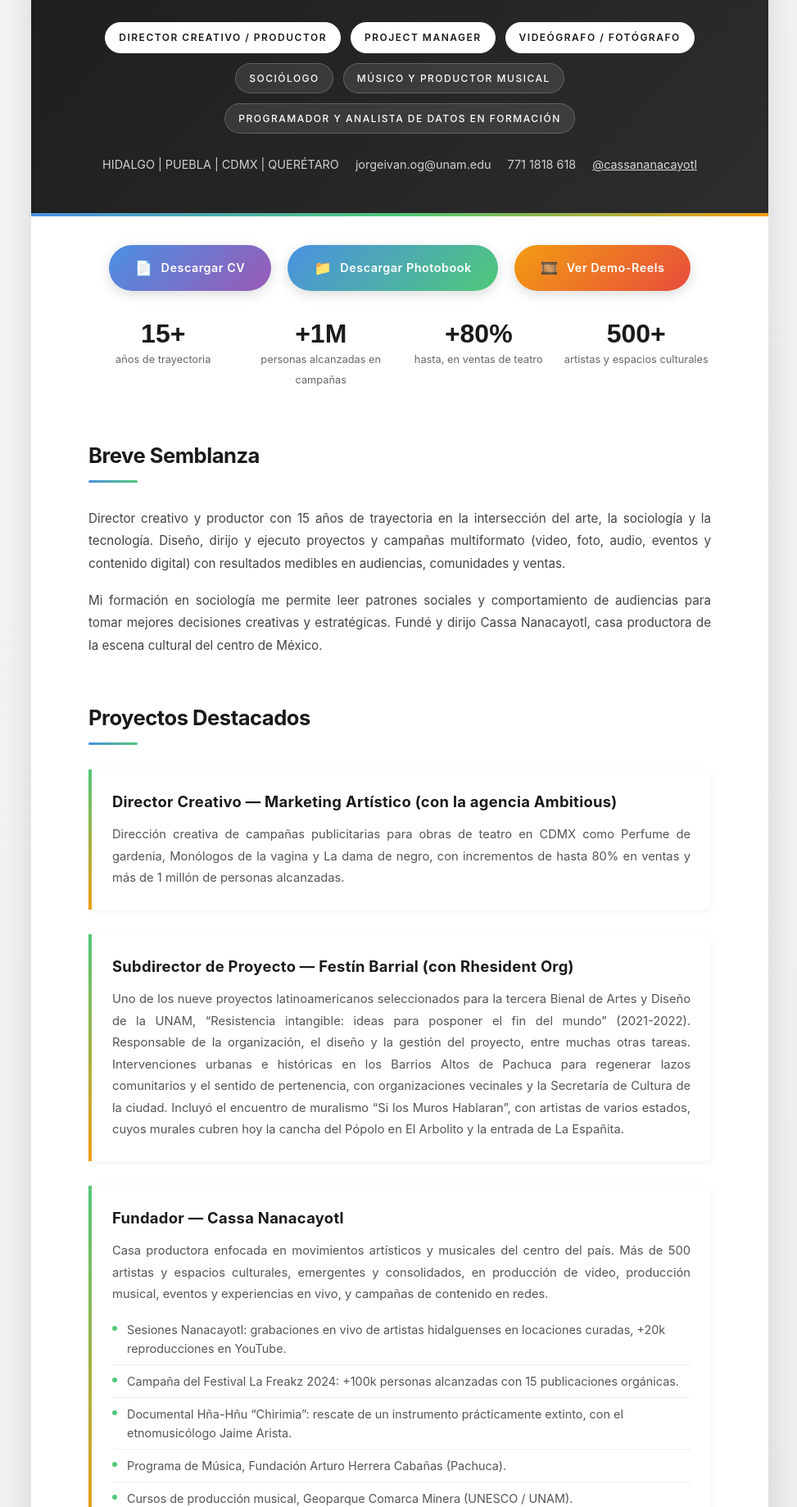
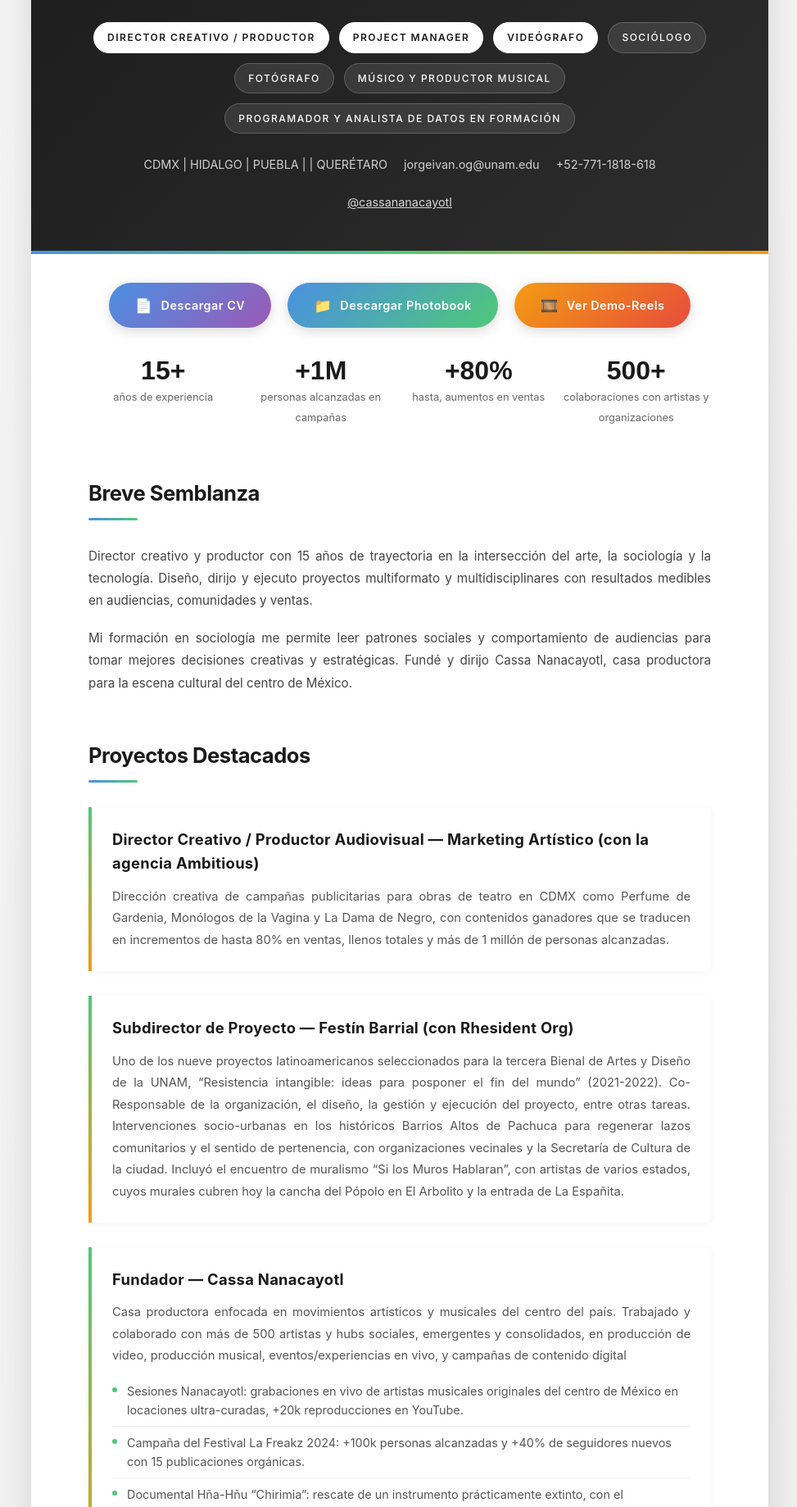
Before and after one commit to jorgeivangonzalez/CV-Digital, a plain HTML site: page index.html in a window 1280 px wide. Shown: the part 418-2257 px from the top of the page at 82% size, without its empty margins (152-1125 px from the left). Drawn offline with Linux system fonts and the light colour scheme; a script that the page names is missing.

Commit message:
Update index.html
Manual changes and style corrections

```diff
--- a/index.html
+++ b/index.html
@@ -29,16 +29,17 @@
             <div class="roles">
                 <span class="primary" data-en="Creative Director / Producer">Director Creativo / Productor</span>
                 <span class="primary" data-en="Project Manager">Project Manager</span>
-                <span class="primary" data-en="Videographer / Photographer">Videógrafo / Fotógrafo</span>
+                <span class="primary" data-en="Videographer / Photographer">Videógrafo</span>
                 <span data-en="Sociologist">Sociólogo</span>
+                <span data-en="Photographer">Fotógrafo</span>
                 <span data-en="Musician &amp; Music Producer">Músico y Productor Musical</span>
                 <span data-en="Programmer &amp; Data Analyst in training">Programador y Analista de Datos en formación</span>
             </div>
 
             <div class="contact">
-                <p>HIDALGO | PUEBLA | CDMX | QUERÉTARO</p>
+                <p>CDMX | HIDALGO | PUEBLA |  | QUERÉTARO</p>
                 <p>jorgeivan.og@unam.edu</p>
-                <p>771 1818 618</p>
+                <p>+52-771-1818-618</p>
                 <p><a href="https://instagram.com/cassananacayotl">@cassananacayotl</a></p>
             </div>
         </header>
@@ -59,41 +60,41 @@
         </div>
 
         <div class="impact">
-            <div><strong>15+</strong><span data-en="years of experience">años de trayectoria</span></div>
+            <div><strong>15+</strong><span data-en="years of experience">años de experiencia</span></div>
             <div><strong>+1M</strong><span data-en="people reached in campaigns">personas alcanzadas en campañas</span></div>
-            <div><strong>+80%</strong><span data-en="up to, in theater sales">hasta, en ventas de teatro</span></div>
-            <div><strong>500+</strong><span data-en="artists &amp; cultural hubs">artistas y espacios culturales</span></div>
+            <div><strong>+80%</strong><span data-en="up to, in sales growth">hasta, aumentos en ventas</span></div>
+            <div><strong>500+</strong><span data-en="collaborations with artists &amp; cultural hubs">colaboraciones con artistas y organizaciones</span></div>
         </div>
 
         <main>
             <section class="about">
                 <h2 data-en="Profile">Breve Semblanza</h2>
-                <p data-en="Creative director and producer with 15 years at the intersection of art, sociology and technology. I design, lead and deliver multi-format projects and campaigns (video, photo, audio, events and digital content) with measurable results in audiences, communities and sales.">Director creativo y productor con 15 años de trayectoria en la intersección del arte, la sociología y la tecnología. Diseño, dirijo y ejecuto proyectos y campañas multiformato (video, foto, audio, eventos y contenido digital) con resultados medibles en audiencias, comunidades y ventas.</p>
-                <p data-en="My sociology background lets me read social patterns and audience behavior to make better creative and strategic decisions. I founded and run Cassa Nanacayotl, a production company for the cultural scene of central Mexico.">Mi formación en sociología me permite leer patrones sociales y comportamiento de audiencias para tomar mejores decisiones creativas y estratégicas. Fundé y dirijo Cassa Nanacayotl, casa productora de la escena cultural del centro de México.</p>
+                <p data-en="Creative director and producer with 15 years at the intersection of art, sociology and technology. I design, lead and deliver multi-format projects and campaigns (video, photo, audio, events and digital content) with measurable results in audiences, communities and sales.">Director creativo y productor con 15 años de trayectoria en la intersección del arte, la sociología y la tecnología. Diseño, dirijo y ejecuto proyectos multiformato y multidisciplinares con resultados medibles en audiencias, comunidades y ventas.</p>
+                <p data-en="My sociology background lets me read social patterns and audience behavior to make better creative and strategic decisions. I founded and run Cassa Nanacayotl, a production company for the cultural scene of central Mexico.">Mi formación en sociología me permite leer patrones sociales y comportamiento de audiencias para tomar mejores decisiones creativas y estratégicas. Fundé y dirijo Cassa Nanacayotl, casa productora para la escena cultural del centro de México.</p>
             </section>
 
             <section class="cultural-projects">
                 <h2 data-en="Featured Projects">Proyectos Destacados</h2>
 
                 <article class="cultural-project">
-                    <h3 data-en="Creative Director — Artistic Marketing (with the Ambitious agency)">Director Creativo — Marketing Artístico (con la agencia Ambitious)</h3>
-                    <p data-en="Creative direction of advertising campaigns for stage productions in Mexico City such as Perfume de gardenia, Monólogos de la vagina and La dama de negro, with sales increases of up to 80% and over 1 million people reached.">Dirección creativa de campañas publicitarias para obras de teatro en CDMX como Perfume de gardenia, Monólogos de la vagina y La dama de negro, con incrementos de hasta 80% en ventas y más de 1 millón de personas alcanzadas.</p>
+                    <h3 data-en="Creative Director / Video Producer — Artistic Marketing (with the Ambitious agency)">Director Creativo / Productor Audiovisual — Marketing Artístico (con la agencia Ambitious)</h3>
+                    <p data-en="Creative direction of advertising campaigns for stage productions in Mexico City such as Perfume de Gardenia, Monólogos de la Vagina and La Dama de Negro, with winner contents that traduce on sales increases of up to 80%, sold-outs and over 1 million people reached.">Dirección creativa de campañas publicitarias para obras de teatro en CDMX como Perfume de Gardenia, Monólogos de la Vagina y La Dama de Negro, con contenidos ganadores que se traducen en incrementos de hasta 80% en ventas, llenos totales y más de 1 millón de personas alcanzadas.</p>
                 </article>
 
                 <article class="cultural-project">
                     <h3 data-en="Deputy Project Director — Festín Barrial (with Rhesident Org)">Subdirector de Proyecto — Festín Barrial (con Rhesident Org)</h3>
-                    <p data-en="One of nine Latin American projects selected for the 3rd UNAM Biennial of Arts and Design, “Resistencia intangible: ideas para posponer el fin del mundo” (2021-2022). Responsible for the project’s organization, design and management, among many other tasks. Urban and historic-neighborhood interventions in the Barrios Altos of Pachuca to rebuild community ties and a sense of belonging, with neighborhood organizations and the city’s Culture Department. It included the “Si los Muros Hablaran” mural gathering, with artists from several states, whose murals now cover the Pópolo court in El Arbolito and the entrance to La Españita.">Uno de los nueve proyectos latinoamericanos seleccionados para la tercera Bienal de Artes y Diseño de la UNAM, “Resistencia intangible: ideas para posponer el fin del mundo” (2021-2022). Responsable de la organización, el diseño y la gestión del proyecto, entre muchas otras tareas. Intervenciones urbanas e históricas en los Barrios Altos de Pachuca para regenerar lazos comunitarios y el sentido de pertenencia, con organizaciones vecinales y la Secretaría de Cultura de la ciudad. Incluyó el encuentro de muralismo “Si los Muros Hablaran”, con artistas de varios estados, cuyos murales cubren hoy la cancha del Pópolo en El Arbolito y la entrada de La Españita.</p>
+                    <p data-en="One of nine Latin American projects selected for the 3rd UNAM Biennial of Arts and Design, “Resistencia intangible: ideas para posponer el fin del mundo” (2021-2022). Co-responsible for the project’s organization, design and management, among many other tasks. Urban and historic-neighborhood interventions in the Barrios Altos of Pachuca to rebuild community ties and a sense of belonging, with neighborhood organizations and the city’s Culture Department. It included the “Si los Muros Hablaran” mural gathering, with artists from several states, whose murals now cover the Pópolo court in El Arbolito and the entrance to La Españita.">Uno de los nueve proyectos latinoamericanos seleccionados para la tercera Bienal de Artes y Diseño de la UNAM, “Resistencia intangible: ideas para posponer el fin del mundo” (2021-2022). Co-Responsable de la organización, el diseño, la gestión y ejecución del proyecto, entre otras tareas. Intervenciones socio-urbanas en los históricos Barrios Altos de Pachuca para regenerar lazos comunitarios y el sentido de pertenencia, con organizaciones vecinales y la Secretaría de Cultura de la ciudad. Incluyó el encuentro de muralismo “Si los Muros Hablaran”, con artistas de varios estados, cuyos murales cubren hoy la cancha del Pópolo en El Arbolito y la entrada de La Españita.</p>
                 </article>
 
                 <article class="cultural-project">
                     <h3 data-en="Founder — Cassa Nanacayotl">Fundador — Cassa Nanacayotl</h3>
-                    <p data-en="Production company focused on art and music movements from central Mexico. Work with 500+ regional and national artists and cultural hubs, from emerging to established, across video production, music production, live events and experiences, and social media content campaigns.">Casa productora enfocada en movimientos artísticos y musicales del centro del país. Más de 500 artistas y espacios culturales, emergentes y consolidados, en producción de video, producción musical, eventos y experiencias en vivo, y campañas de contenido en redes.</p>
+                    <p data-en="Production company focused on art and music movements from central Mexico. Worked with 500+ regional and national artists and social hubs, from emerging to established, across video production, music production, live events/experiences, and social media content campaigns.">Casa productora enfocada en movimientos artísticos y musicales del centro del país. Trabajado y colaborado con más de 500 artistas y hubs sociales, emergentes y consolidados, en producción de video, producción musical, eventos/experiencias en vivo, y campañas de contenido digital</p>
                     <ul class="more-list">
-                        <li data-en="Sesiones Nanacayotl: live recordings of Hidalgo artists in curated locations, 20k+ YouTube plays.">Sesiones Nanacayotl: grabaciones en vivo de artistas hidalguenses en locaciones curadas, +20k reproducciones en YouTube.</li>
-                        <li data-en="La Freakz Festival 2024 campaign: 100k+ people reached with 15 organic posts.">Campaña del Festival La Freakz 2024: +100k personas alcanzadas con 15 publicaciones orgánicas.</li>
+                        <li data-en="Sesiones Nanacayotl: live recordings of Hidalgo artists in ultra-curated locations, 20k+ YouTube plays.">Sesiones Nanacayotl: grabaciones en vivo de artistas musicales originales del centro de México en locaciones ultra-curadas, +20k reproducciones en YouTube.</li>
+                        <li data-en="La Freakz Festival 2024 campaign: 100k+ people reached with 15 organic posts.">Campaña del Festival La Freakz 2024: +100k personas alcanzadas y +40% de seguidores nuevos con 15 publicaciones orgánicas.</li>
                         <li data-en="Hña-Hñu documentary “Chirimia”: revival of a nearly extinct instrument, with ethnomusicologist Jaime Arista.">Documental Hña-Hñu “Chirimia”: rescate de un instrumento prácticamente extinto, con el etnomusicólogo Jaime Arista.</li>
                         <li data-en="Music Program, Arturo Herrera Cabañas Foundation (Pachuca).">Programa de Música, Fundación Arturo Herrera Cabañas (Pachuca).</li>
-                        <li data-en="Music production courses, Comarca Minera Geopark (UNESCO / UNAM).">Cursos de producción musical, Geoparque Comarca Minera (UNESCO / UNAM).</li>
+                        <li data-en="Music production courses, Comarca Minera Geopark (UNESCO / UNAM).">Cursos de producción musical, Geoparque Comarca Minera UNESCO / UNAM (Huasca).</li>
                     </ul>
                 </article>
             </section>
@@ -162,21 +163,36 @@
                         </a>
                         <a class="cert-card" href="Media/certs/constancia-soberania.pdf" target="_blank" rel="noopener">
                             <img src="Media/certs/constancia-soberania.jpg" alt="Constancia Foro Soberanía ante escenarios de intervención" loading="lazy">
-                            <span data-en="Forum “Soberanía ante escenarios de intervención”, 2026">Foro “Soberanía ante escenarios de intervención”, 2026</span>
+                            <span data-en="Forum “Soberanía ante escenarios de intervención” with Venezuelan Embassador in Mexico, 2026">Foro “Soberanía ante escenarios de intervención” con la embajadora de Venezuela en México, 2026</span>
                         </a>
                         <a class="cert-card" href="Media/certs/micro1-ai-interview.jpg" target="_blank" rel="noopener">
                             <img src="Media/certs/micro1-ai-interview.jpg" alt="micro1 AI interview certificate" loading="lazy">
-                            <span data-en="micro1 AI Interview — outstanding performance, 2026">Entrevista de IA micro1 — desempeño sobresaliente, 2026</span>
+                            <span data-en="micro1 AI Interview — outstanding performance, 2026">Entrevista de trabajo en micro1 — desempeño sobresaliente, 2026</span>
                         </a>
                         <div class="cert-card cert-embed">
                             <div data-iframe-width="150" data-iframe-height="270" data-share-badge-id="3c087b82-4b25-4471-a2ae-6f9fc053beec" data-share-badge-host="https://www.credly.com"></div>
+                        </div>
+                          <div class="cert-card cert-embed">
+                            <div data-iframe-width="150" data-iframe-height="270" data-share-badge-id="0ba9b7f3-290d-4fbe-99e3-9baabd3ade31" data-share-badge-host="https://www.credly.com"></div>
+                        </div>
+                         <div class="cert-card cert-embed">
+                            <div data-iframe-width="150" data-iframe-height="270" data-share-badge-id="596650e3-b30a-4a46-a45f-21e62ba11afd" data-share-badge-host="https://www.credly.com"></div>
+                        </div>
+                        <div class="cert-card cert-embed">
+                            <div data-iframe-width="150" data-iframe-height="270" data-share-badge-id="cac60ffd-33eb-4585-9d19-96791b6ec725" data-share-badge-host="https://www.credly.com"></div>
+                        </div>
+                        <div class="cert-card cert-embed">
+                            <div data-iframe-width="150" data-iframe-height="270" data-share-badge-id="bfe648b6-ab18-49bd-bbde-bf0a6fa392f6" data-share-badge-host="https://www.credly.com"></div>
+                        </div>
+                        <div class="cert-card cert-embed">
+                            <div data-iframe-width="150" data-iframe-height="270" data-share-badge-id="024d2ec0-d8a2-4ec5-9900-36f91b94092e" data-share-badge-host="https://www.credly.com"></div>
                         </div>
                     </div>
                 </div>
             </section>
 
             <section class="certifications">
-                <h2 data-en="Certifications &amp; Complementary Studies">Certificaciones y Estudios Complementarios</h2>
+                <h2 data-en="Complementary Studies">Estudios Complementarios</h2>
                 <ul>
                     <li data-en="English B2 (Cambridge Certifications)">Inglés B2 (Cambridge Certifications)</li>
                     <li data-en="Digital Video Marketing">Video-marketing Digital</li>
```
